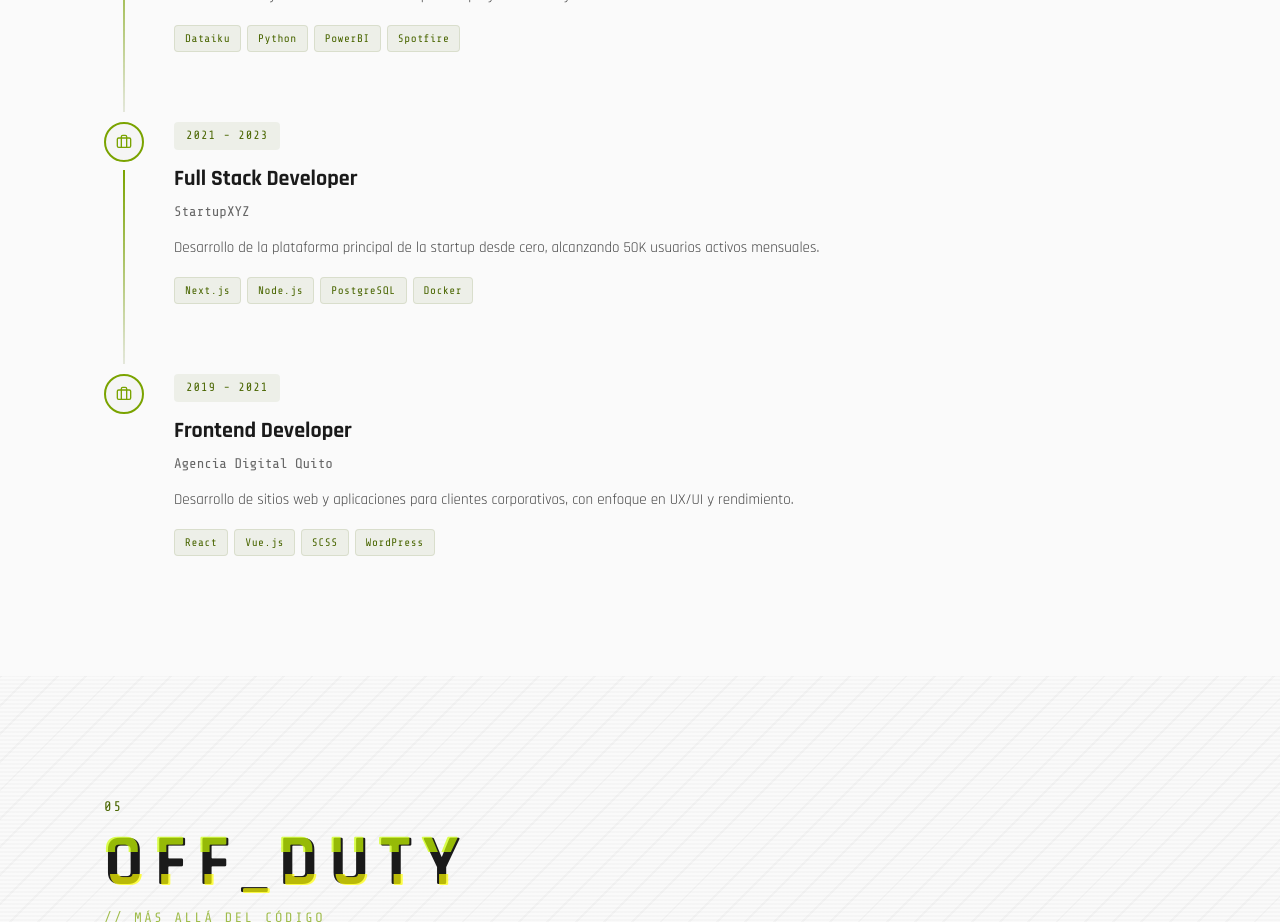
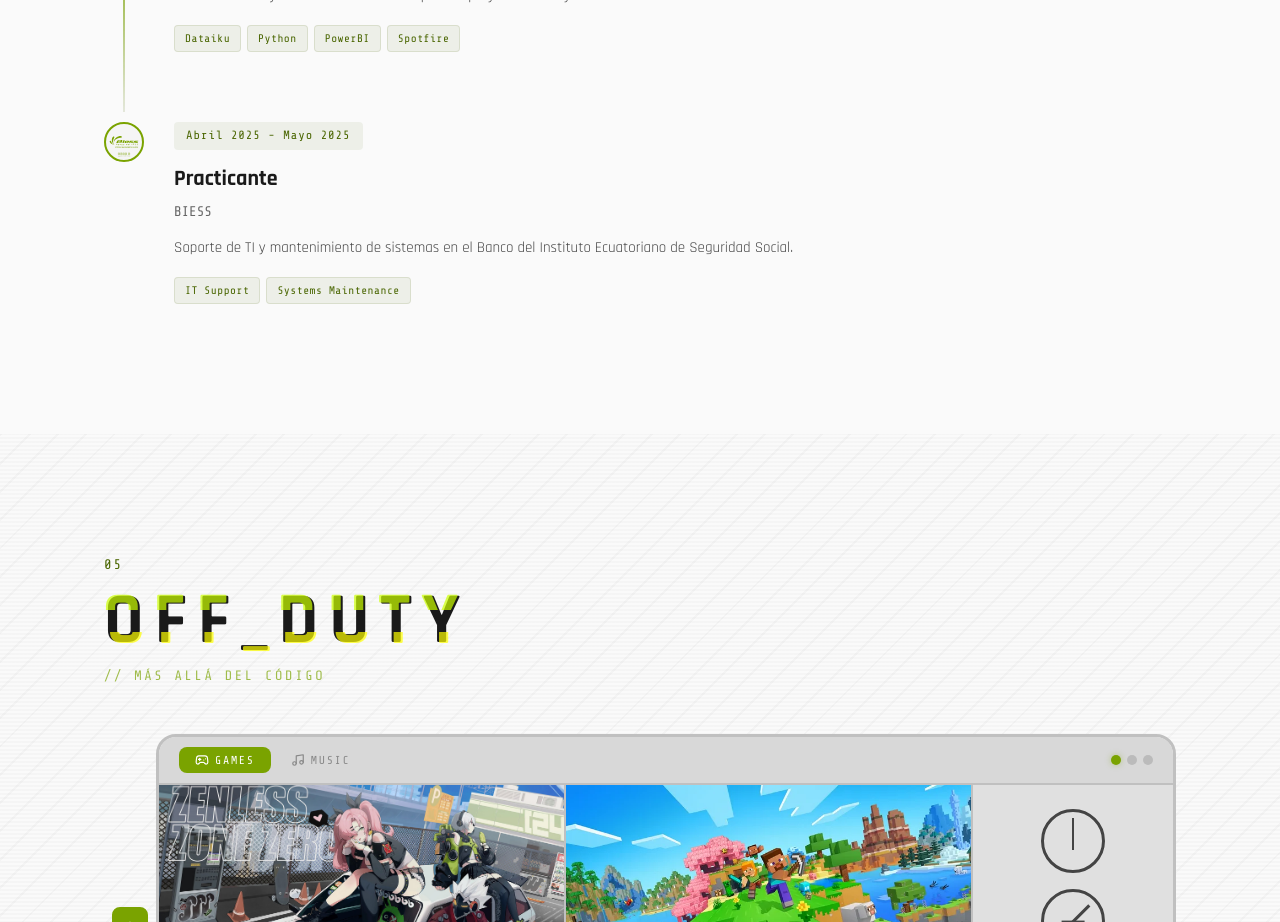
Before and after one commit to JorMath/web-page-portfolio, a React (Vite) app: page / in a window 1280 px wide. Shown: the part 4920-5842 px from the top of the page. Built offline with nearby package versions, Linux system fonts and the light colour scheme.

Commit message:
fix: remove fake experience entries, add BIESS real entry

```diff
--- a/src/data/user.ts
+++ b/src/data/user.ts
@@ -178,36 +178,20 @@
       technologies: ["Dataiku", "Python", "PowerBI", "Spotfire"],
     },
     {
-      company: "StartupXYZ",
+      company: "BIESS",
       role: {
-        es: "Full Stack Developer",
-        en: "Full Stack Developer",
+        es: "Practicante",
+        en: "Intern",
       } as Bilingual,
       period: {
-        es: "2021 - 2023",
-        en: "2021 - 2023",
+        es: "Abril 2025 - Mayo 2025",
+        en: "April 2025 - May 2025",
       } as Bilingual,
       description: {
-        es: "Desarrollo de la plataforma principal de la startup desde cero, alcanzando 50K usuarios activos mensuales.",
-        en: "Built the startup's main platform from scratch, reaching 50K monthly active users.",
+        es: "Soporte de TI y mantenimiento de sistemas en el Banco del Instituto Ecuatoriano de Seguridad Social.",
+        en: "IT Support and systems maintenance at the Banco del Instituto Ecuatoriano de Seguridad Social.",
       } as Bilingual,
-      technologies: ["Next.js", "Node.js", "PostgreSQL", "Docker"],
-    },
-    {
-      company: "Agencia Digital Quito",
-      role: {
-        es: "Frontend Developer",
-        en: "Frontend Developer",
-      } as Bilingual,
-      period: {
-        es: "2019 - 2021",
-        en: "2019 - 2021",
-      } as Bilingual,
-      description: {
-        es: "Desarrollo de sitios web y aplicaciones para clientes corporativos, con enfoque en UX/UI y rendimiento.",
-        en: "Developed websites and applications for corporate clients, focusing on UX/UI and performance.",
-      } as Bilingual,
-      technologies: ["React", "Vue.js", "SCSS", "WordPress"],
+      technologies: ["IT Support", "Systems Maintenance"],
     },
   ],
 
```
